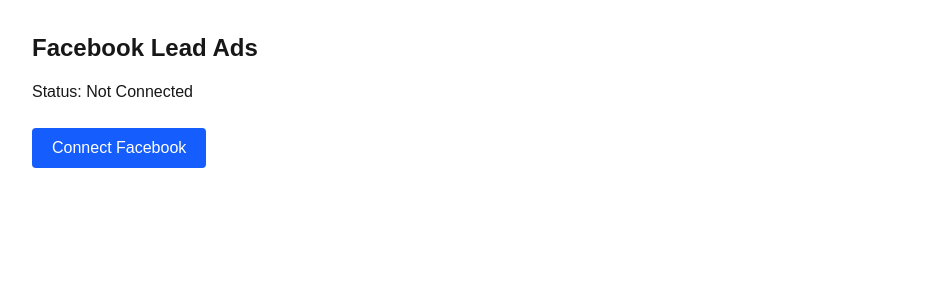
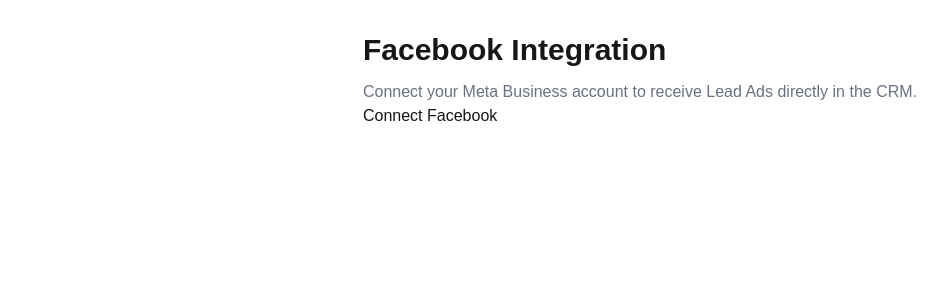
Before and after one commit to puni11/salescrm, a Next.js app: page /settings/integrations/facebook in a window 1280 px wide. Shown: the top 300 px of the page, without its empty margins (0-947 px from the left). Built offline with nearby package versions, Linux system fonts and the light colour scheme.

Commit message:
Code Updated

```diff
--- a/app/api/facebook/callback/route.js
+++ b/app/api/facebook/callback/route.js
@@ -1,12 +1,14 @@
 import { NextResponse } from "next/server";
 
-export async function GET(request) {
-  const { searchParams } = new URL(request.url);
+export async function GET(req) {
+  const { searchParams } = new URL(req.url);
 
   const code = searchParams.get("code");
 
+  const error = searchParams.get("error");
+
   return NextResponse.json({
-    success: true,
     code,
+    error,
   });
 }
--- /dev/null
+++ b/app/api/facebook/connect/route.js
@@ -0,0 +1,21 @@
+import { NextResponse } from "next/server";
+
+export async function GET() {
+  const url = new URL("https://www.facebook.com/v25.0/dialog/oauth");
+
+  url.searchParams.set("client_id", process.env.META_ID);
+
+  url.searchParams.set(
+    "redirect_uri",
+    `${process.env.NEXTAUTH_URL}/api/facebook/callback`
+  );
+
+  url.searchParams.set(
+    "configuration_id",
+    process.env.FACEBOOK_CONFIGURATION_ID
+  );
+
+  url.searchParams.set("response_type", "code");
+
+  return NextResponse.redirect(url.toString());
+}
--- /dev/null
+++ b/app/api/facebook/webhook/route.js
@@ -0,0 +1,32 @@
+import { NextResponse } from "next/server";
+
+export async function GET(req) {
+  const { searchParams } = new URL(req.url);
+
+  const mode = searchParams.get("hub.mode");
+  const token = searchParams.get("hub.verify_token");
+  const challenge = searchParams.get("hub.challenge");
+
+  if (
+    mode === "subscribe" &&
+    token === process.env.FACEBOOK_VERIFY_TOKEN
+  ) {
+    return new Response(challenge, {
+      status: 200,
+    });
+  }
+
+  return new Response("Forbidden", {
+    status: 403,
+  });
+}
+
+export async function POST(req) {
+  const body = await req.json();
+
+  console.log(JSON.stringify(body, null, 2));
+
+  return NextResponse.json({
+    received: true,
+  });
+}
--- a/app/settings/integrations/facebook/page.js
+++ b/app/settings/integrations/facebook/page.js
@@ -1,26 +1,27 @@
 "use client";
 
-export default function FacebookIntegrationPage() {
-  const connectFacebook = () => {
-    window.location.href = "/api/facebook/login";
-  };
+export default function FacebookIntegration() {
+  async function connectFacebook() {
+    window.location.href = "/api/facebook/connect";
+  }
 
   return (
-    <div className="p-8">
-      <h1 className="text-2xl font-bold">
-        Facebook Lead Ads
+    <div className="max-w-3xl mx-auto p-8">
+
+      <h1 className="text-3xl font-bold">
+        Facebook Integration
       </h1>
 
-      <p className="mt-4">
-        Status: Not Connected
+      <p className="mt-3 text-gray-500">
+        Connect your Meta Business account to receive Lead Ads directly in the CRM.
       </p>
 
-      <button
-        onClick={connectFacebook}
-        className="mt-6 rounded bg-blue-600 px-5 py-2 text-white"
-      >
-        Connect Facebook
-      </button>
+     <button
+  onClick={() => (window.location = "/api/facebook/connect")}
+>
+  Connect Facebook
+</button>
+
     </div>
   );
 }
```
